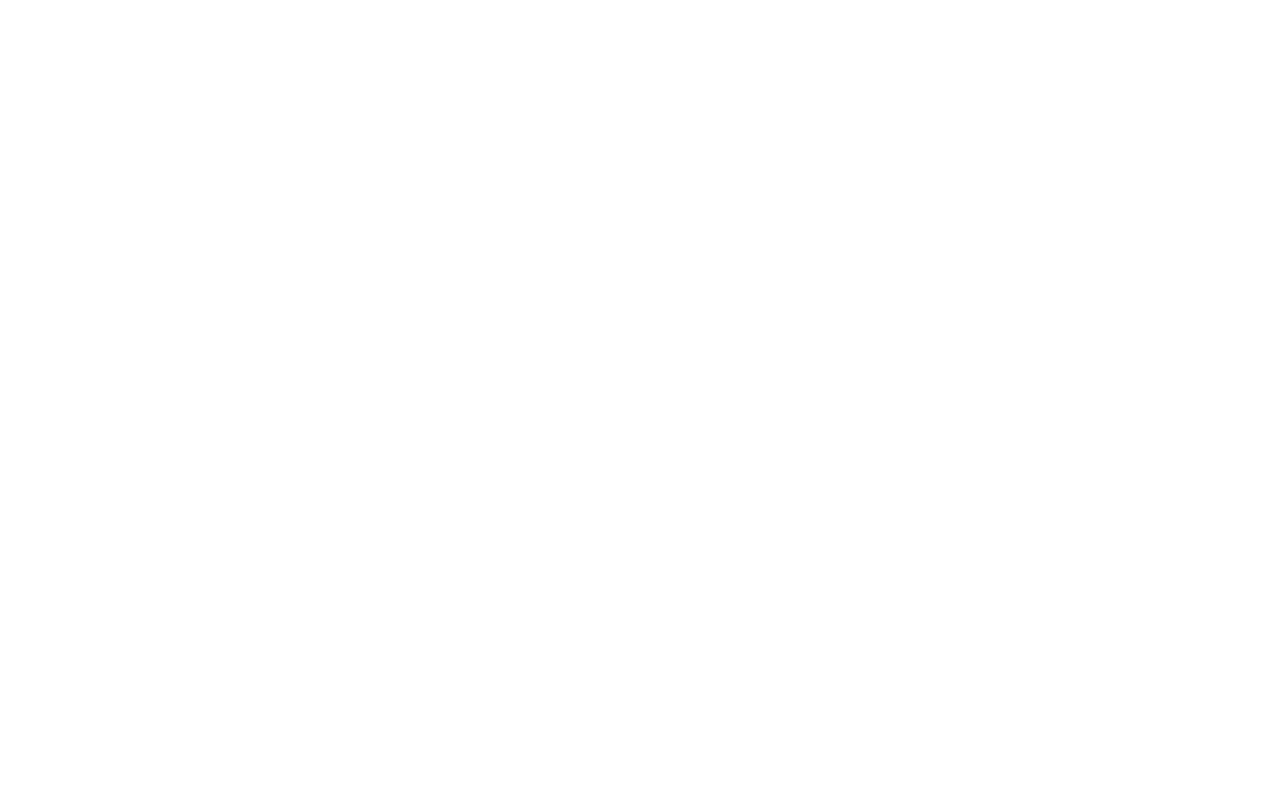
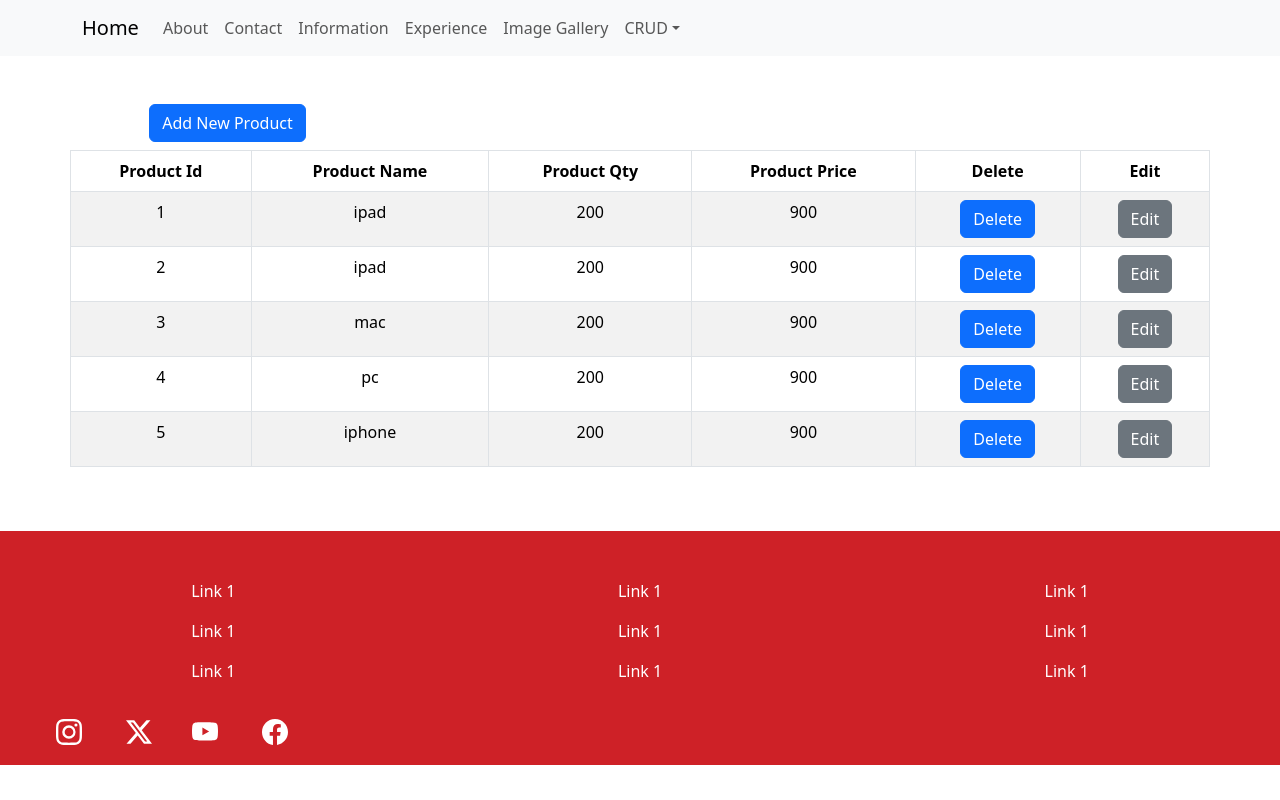
Before and after one commit to shrewthee/shr-leo-app, a React (Create React App) app: page /crudlocal in a window 1280 px wide. Before the commit this address had no page. Built offline with nearby package versions, Linux system fonts and the light colour scheme; what contentful-management would draw is missing.

Commit message:
crud local

```diff
--- a/src/App.js
+++ b/src/App.js
@@ -10,6 +10,8 @@
 import Experience from './pages/Experience';
 import Information from './pages/Information';
 import ImageGellery from './pages/ImageGallery';
+import Crudlocal from './pages/Crudlocal';
+
 function App() {
   return (
     <div className="App">
@@ -22,6 +24,7 @@
         <Route path='/information' element={<Information />} />
         <Route path='/experience' element={<Experience />} />
         <Route path='/gallery' element={<ImageGellery />} />
+        <Route path='/crudlocal' element={<Crudlocal/>} />
       </Routes>
 
     </div>
--- a/src/components/Navigation.js
+++ b/src/components/Navigation.js
@@ -31,18 +31,22 @@
               <Nav.Link >Image Gallery</Nav.Link>
               </LinkContainer>
 
+              <NavDropdown title="CRUD" id="basic-nav-dropdown">
+              <NavDropdown.Item >
+                <LinkContainer to="/crudlocal">
+                  <Nav.Link >CRUD Local</Nav.Link>
+                </LinkContainer>
+              </NavDropdown.Item>
+              {/* <NavDropdown.Item href="#action/3.2">
+                Another action
+              </NavDropdown.Item>
+              <NavDropdown.Item href="#action/3.3">Something</NavDropdown.Item>
+              <NavDropdown.Divider />
+              <NavDropdown.Item href="#action/3.4">
+                Separated link
+              </NavDropdown.Item> */}
+            </NavDropdown>
 
-              {/* <NavDropdown title="Dropdown" id="basic-nav-dropdown">
-                <NavDropdown.Item href="#action/3.1">Action</NavDropdown.Item>
-                <NavDropdown.Item href="#action/3.2">
-                  Another action
-                </NavDropdown.Item>
-                <NavDropdown.Item href="#action/3.3">Something</NavDropdown.Item>
-                <NavDropdown.Divider />
-                <NavDropdown.Item href="#action/3.4">
-                  Separated link
-                </NavDropdown.Item>
-              </NavDropdown> */}
 
             </Nav>
           </Navbar.Collapse>
--- /dev/null
+++ b/src/pages/Crudlocal.js
@@ -0,0 +1,248 @@
+
+import React, { useState, useEffect } from 'react';
+import Table from 'react-bootstrap/Table';
+import Layout from './Layout';
+import Button from 'react-bootstrap/Button';
+import Form from 'react-bootstrap/Form';
+import Modal from 'react-bootstrap/Modal';
+import Container from 'react-bootstrap/Container';
+import Row from 'react-bootstrap/Row';
+import Col from 'react-bootstrap/Col';
+
+
+function Crudlocal() {
+
+    const [data, setData] = useState([]);
+    const [name, setName] = useState("");
+    const [qty, setQty] = useState();
+    const [price, setPrice] = useState();
+    const [productid, setProductid] = useState();
+    const [editmode,setEditmode] = useState(false)
+
+    const [show, setShow] = useState(false);
+
+    const handleClose = () => setShow(false);
+    const handleShow = () => setShow(true);
+
+
+    useEffect(() => {
+        getData();
+    }, [])
+
+    const getData = () => {
+        setData(products)
+    }
+
+
+    const products = [
+        {
+            'ProductId': 1,
+            'ProductName': 'ipad',
+            'ProductQty': 200,
+            'ProductPrice': 900
+        },
+        {
+            'ProductId': 2,
+            'ProductName': 'ipad',
+            'ProductQty': 200,
+            'ProductPrice': 900
+        },
+        {
+            'ProductId': 3,
+            'ProductName': 'mac',
+            'ProductQty': 200,
+            'ProductPrice': 900
+        },
+        {
+            'ProductId': 4,
+            'ProductName': 'pc',
+            'ProductQty': 200,
+            'ProductPrice': 900
+        },
+        {
+            'ProductId': 5,
+            'ProductName': 'iphone',
+            'ProductQty': 200,
+            'ProductPrice': 900
+        },
+    ]
+
+
+
+    const handleNameChange = (e) => {
+
+        setName(e.target.value)
+    }
+
+    const handleQtyChange = (e) => {
+        setQty(e.target.value)
+    }
+    const handlePriceChange = (e) => {
+        setPrice(e.target.value)
+    }
+
+    const deleteItem = (id) => {
+        setData(data.filter(a => a.ProductId !== id))
+   }
+
+   const editItem = (id) => {
+
+    setEditmode(true)
+    const foundId = data.find(item => item.ProductId === id);
+    setName(foundId.ProductName)
+    setQty(foundId.ProductQty)
+    setPrice(foundId.ProductPrice)
+    setProductid(foundId.ProductId)
+    setShow(true)
+
+   }
+    const getContents = () => {
+        const output = []
+        data.forEach(item => {
+
+            output.push(
+                <tr>
+                    <td>{item.ProductId}</td>
+                    <td>{item.ProductName}</td>
+                    <td>{item.ProductQty}</td>
+                    <td>{item.ProductPrice}</td>
+                    <td> <Button variant="primary" onClick={() => deleteItem(item.ProductId)}>Delete</Button></td>
+                    <td> <Button variant="secondary" onClick={() => editItem(item.ProductId)}>Edit</Button></td>
+                </tr>
+
+            )
+        })
+
+        return (
+            <Table striped bordered hover >
+                <thead>
+                    <tr>
+                        <th>Product Id</th>
+                        <th>Product Name</th>
+                        <th>Product Qty</th>
+                        <th>Product Price</th>
+                        <th>Delete</th>
+                        <th>Edit</th>
+                    </tr>
+                </thead>
+                <tbody>
+                    {output}
+                </tbody>
+            </Table>
+        )
+
+
+    }
+
+
+    const resetForm = () => {
+
+        setName("")
+        setQty("")
+        setPrice("")
+
+
+    }
+    const handleSubmit = (e) => {
+
+        e.preventDefault();
+
+        if (editmode)
+        {
+
+            const replaceObj =  {
+                'ProductId':productid,
+                'ProductName': name,
+                'ProductQty': qty,
+                'ProductPrice': price
+            }
+
+            const newArray = data.map((obj) => obj.ProductId === replaceObj.ProductId ? replaceObj : obj);
+            setData(newArray)
+            setEditmode(false)
+
+        }
+        else
+        {
+        setData([
+            ...data, {
+                'ProductId': Math.floor(Math.random() * 100) + 1,
+                'ProductName': name,
+                'ProductQty': qty,
+                'ProductPrice': price
+            }
+        ])
+    }
+        resetForm()
+        handleClose();
+
+
+    }
+    return (
+        <Layout>
+            <Container >
+                <Row className='m-2'>
+                    <Col md={3}>
+                    <Button variant="primary" onClick={handleShow} >Add New Product</Button>
+                    </Col>
+                </Row>
+                <Row>
+
+
+                    <Modal show={show} onHide={handleClose}>
+                        <Modal.Header closeButton>
+                            <Modal.Title>Modal heading</Modal.Title>
+                        </Modal.Header>
+                        <Modal.Body>
+
+                            <Form onSubmit={handleSubmit} >
+                                <Form.Group className="mb-3" controlId="ProductForm.ProductName">
+                                    <Form.Control type="text" placeholder="Product Name"
+                                        value={name}
+                                        onChange={handleNameChange}
+                                    />
+                                </Form.Group>
+
+                                <Form.Group className="mb-3" controlId="ProductForm.ProductQry">
+                                    <Form.Control type="text" placeholder="Product Qty"
+                                        value={qty}
+                                        onChange={handleQtyChange}
+                                    />
+                                </Form.Group>
+
+                                <Form.Group className="mb-3" controlId="ProductForm.ProductPrice">
+                                    <Form.Control type="text" placeholder="Product Price"
+                                        value={price}
+                                        onChange={(e) => handlePriceChange(e)}
+
+                                    />
+                                </Form.Group>
+                                {/* <Button variant="primary" type="submit">
+                            Submit
+                        </Button> */}
+                            </Form>
+
+                        </Modal.Body>
+                        <Modal.Footer>
+                            <Button variant="secondary" onClick={handleClose}>
+                                Close
+                            </Button>
+                            <Button variant="primary" onClick={handleSubmit}>
+                                Save Changes
+                            </Button>
+                        </Modal.Footer>
+                    </Modal>
+
+                    {getContents()}
+
+                </Row>
+
+
+            </Container>
+        </Layout>
+
+
+    );
+}
+
+export default Crudlocal;
```
